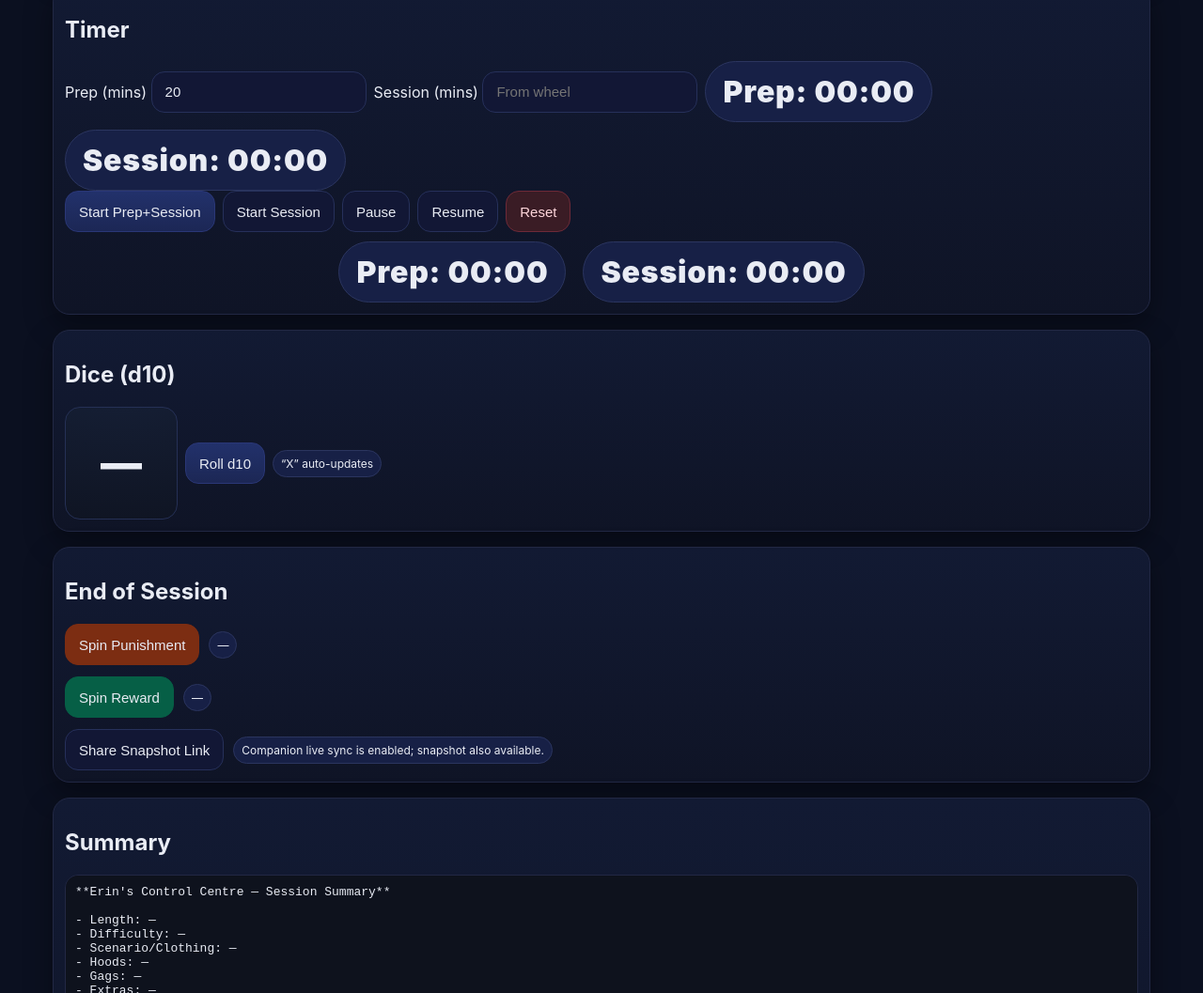
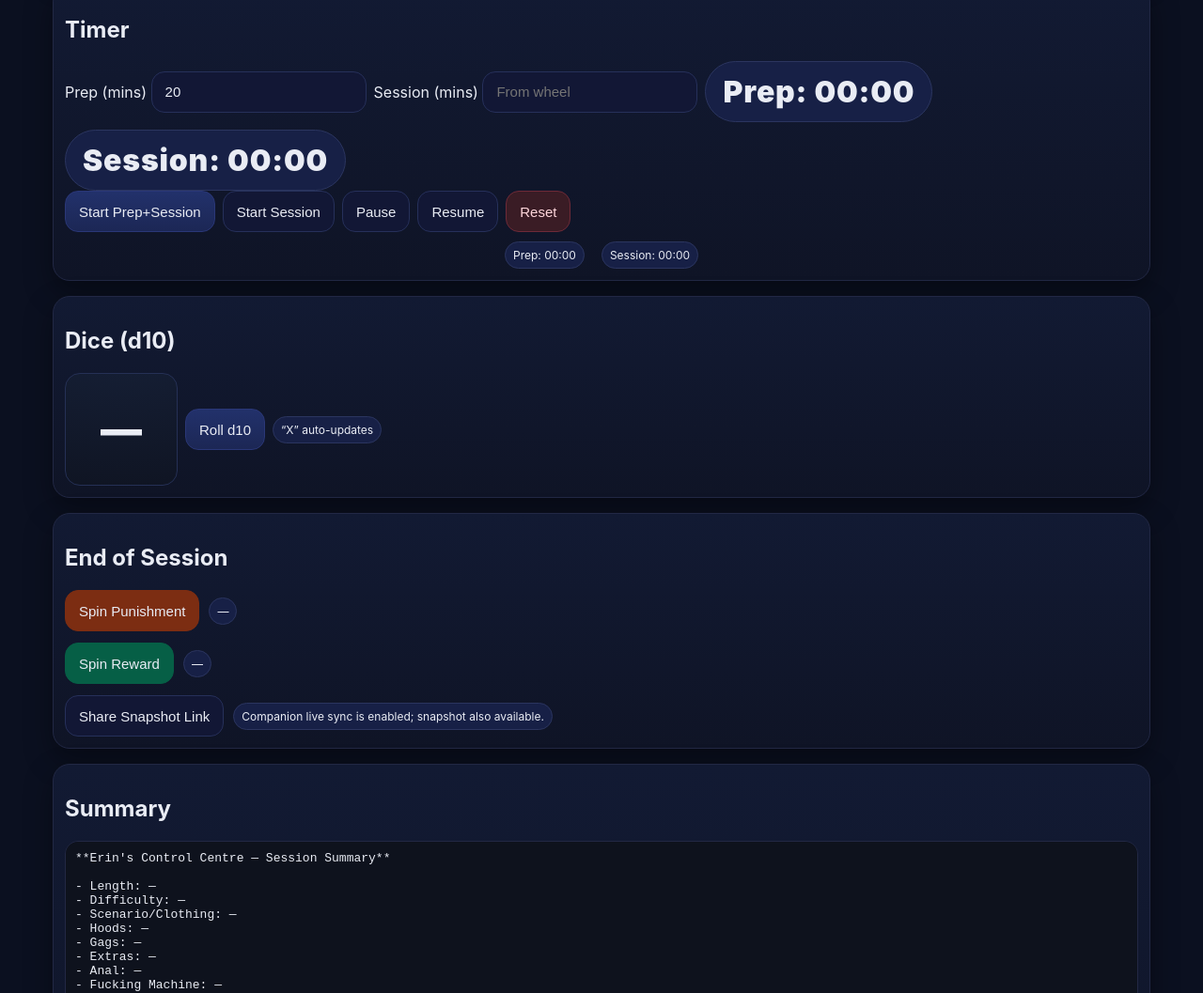
Before and after one commit to johnrwilkinson-ops/ErinsControlCentre, a website: page index.html in a window 1280 px wide. Shown: the part 2349-3406 px from the top of the page at 94% size. Drawn offline with Linux system fonts and the light colour scheme; no server answers.

Commit message:
Update index.html

```diff
--- a/index.html
+++ b/index.html
@@ -160,8 +160,8 @@ pre.out{white-space:pre-wrap; background:#0e121d; border:1px solid var(--line);
       <button id="resetTimer" style="background:#3a1c25;border-color:#6d2a38;color:#ffd7dc">Reset</button>
     </div>
     <div class="row" style="justify-content:center; gap:18px; margin-top:10px">
-      <span id="prepFace" class="badge clock">Prep: 00:00</span>
-      <span id="sessFace" class="badge clock">Session: 00:00</span>
+      <span class="badge" id="prepFace" class="badge clock">Prep: 00:00</span>
+      <span class="badge" id="sessFace" class="badge clock">Session: 00:00</span>
     </div>
   </section>
 
```
